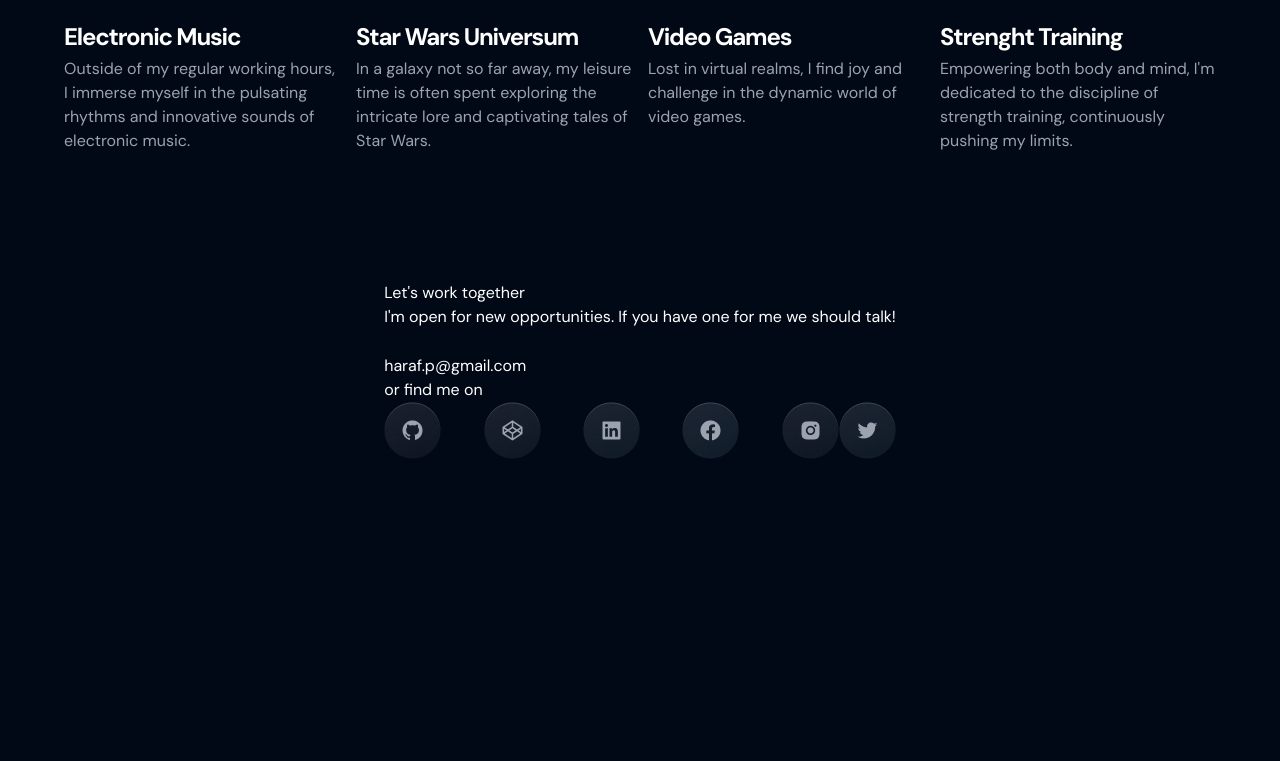
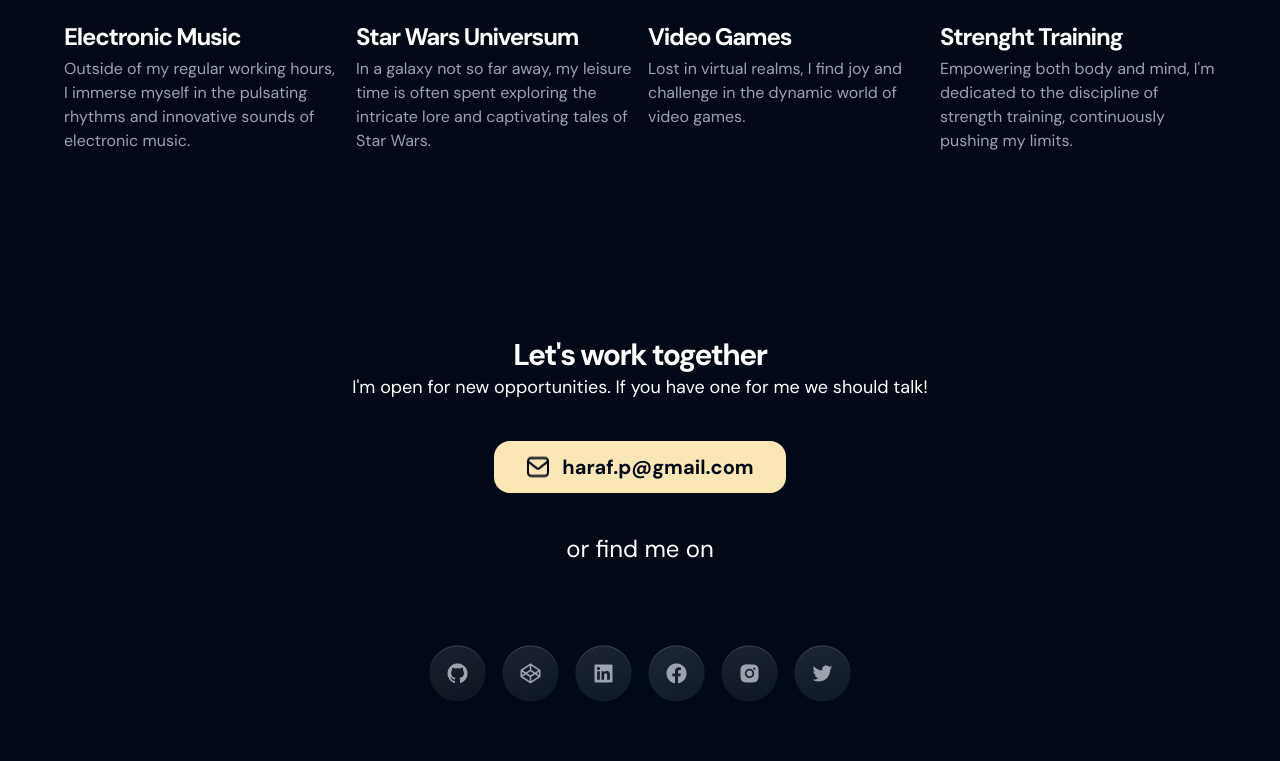
Before and after one commit to pawel-haraf/portfolio, a website built with Parcel: page src/index.html in a window 1280 px wide. Shown: the part 3422-4183 px from the top of the page. Before the commit the page ends 3881 px from the top, so only its background shows below. Built offline with nearby package versions, Linux system fonts and the light colour scheme.

Commit message:
Stylled contact section

```diff
--- a/src/index.html
+++ b/src/index.html
@@ -212,17 +212,18 @@
                 </div>
             </div>
         </section>
-        <section id="contact">
-            <h2>Let's work together</h2>
-            <p>
+        <section id="contact" class="flex flex-col items-center mx-4 my-14">
+            <h2 class="font-bold text-3xl tracking-tighter">Let's work together</h2>
+            <p class="text-lg">
                 I'm open for new opportunities. If you have one for me we should talk!
             </p>
-            <a href="mailto:haraf.p@gmail.com">
+            <a href="mailto:haraf.p@gmail.com"
+                class="flex gap-3 px-8 py-3 my-10 rounded-2xl bg-logo text-bgBody text-xl font-bold">
                 <img src="./img/mail-011.png" alt="">
                 haraf.p@gmail.com
             </a>
-            <p>or find me on</p>
-            <div class="grid grid-flow-col grid-cols-4">
+            <p class="text-2xl mb-6">or find me on</p>
+            <div class="flex flex-wrap gap-4 justify-center mx-4 my-14">
                 <a href="https://github.com/pawel-haraf" target="_blank" rel="noopener noreferrer">
                     <img src="./img/github_contact.png" alt="">
                 </a>
```
